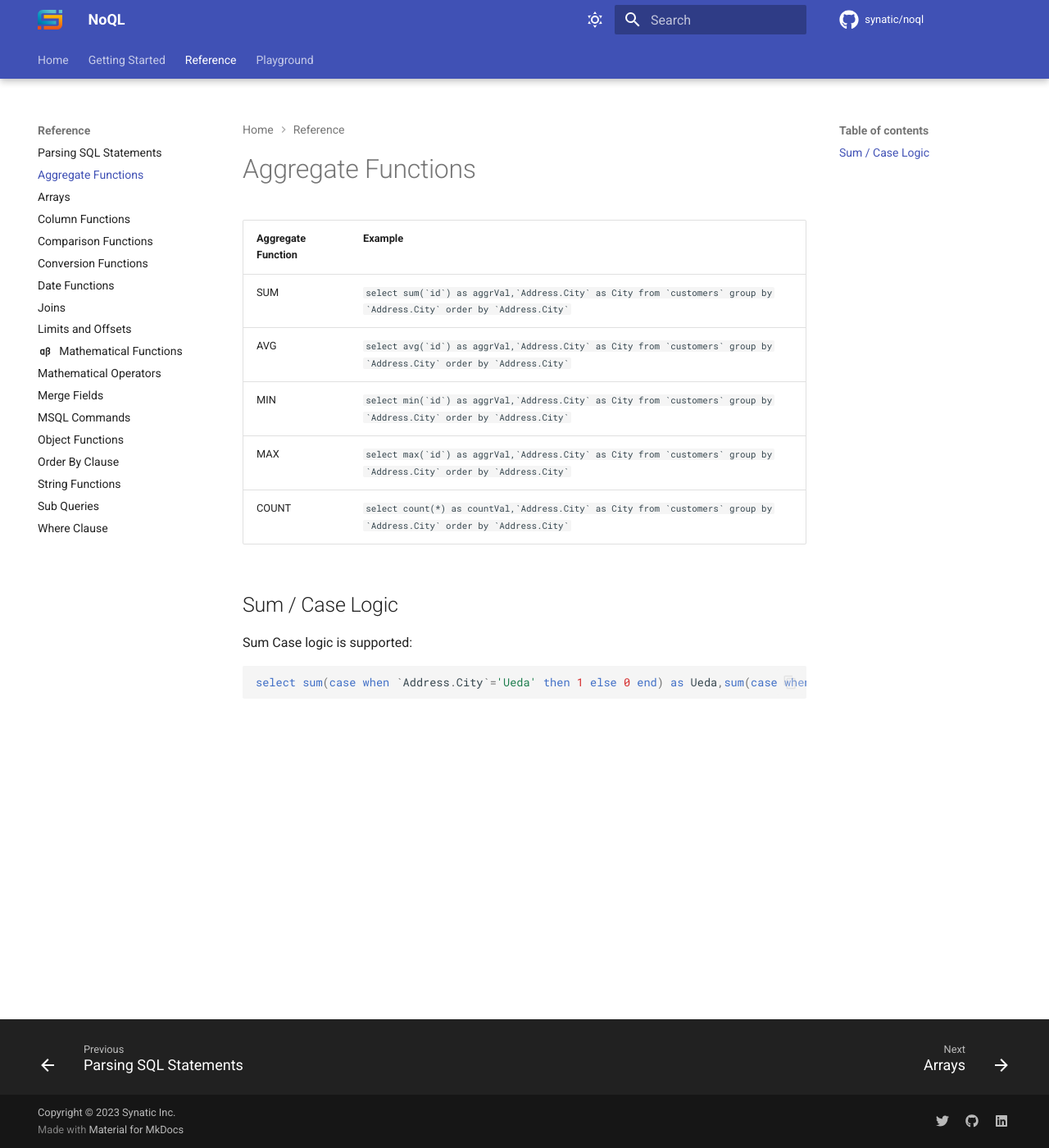
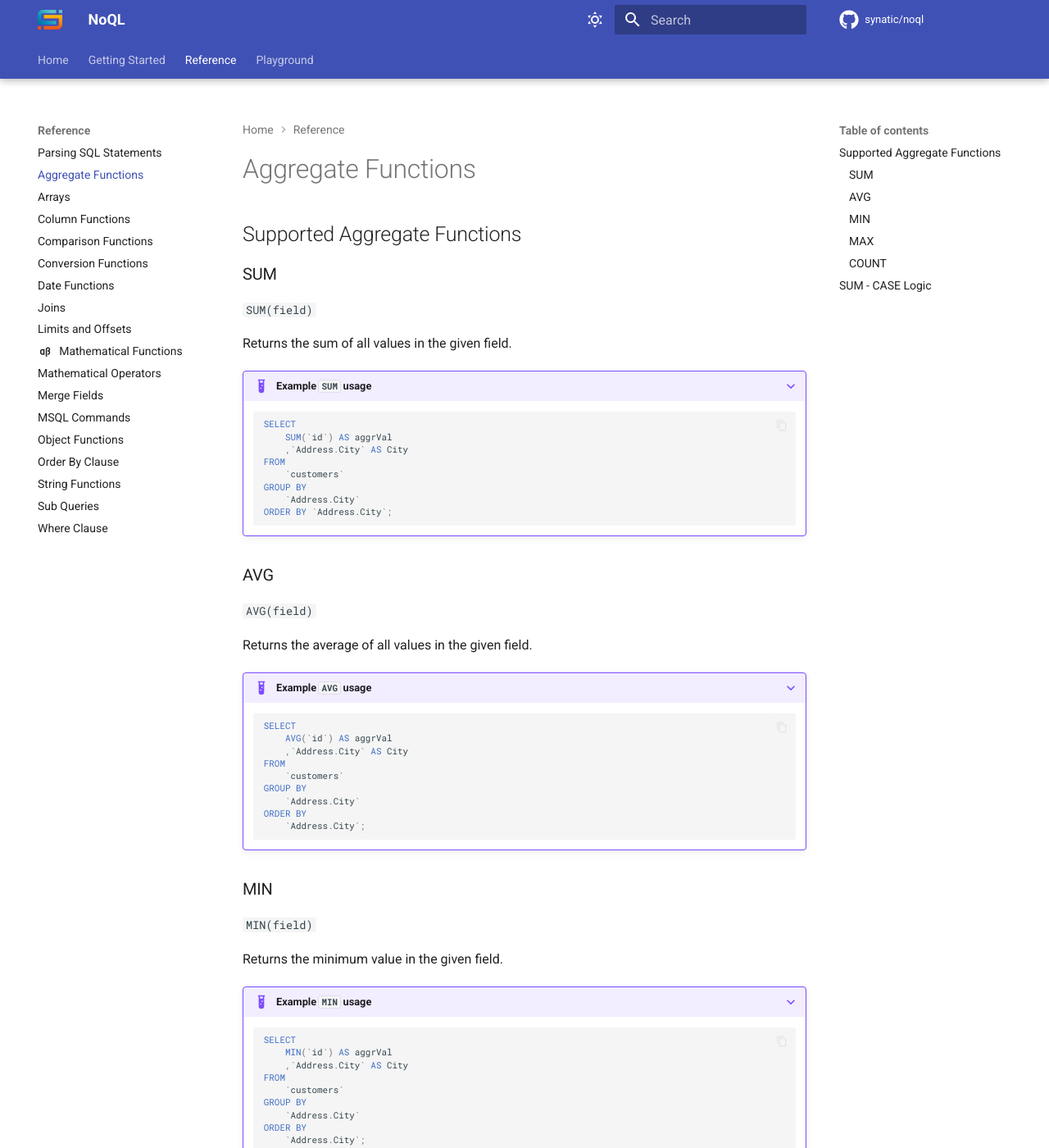
Before and after one commit to synatic/noql, an MkDocs documentation site: the page built from docs/docs/reference/aggregate-functions.md, in a window 1280 px wide and 1400 px high. Shown: the whole window at 82% size. Built offline with MkDocs 1.6.1 and Material for MkDocs 9.7.7, drawn with Linux system fonts in a browser that asks for light colours; a script that is not in the unit is left out; comment, search, counter and statistics services are not loaded; some of the changed text lies outside the part shown.

Commit message:
aggregate and join formatting

````diff
--- a/docs/docs/reference/aggregate-functions.md
+++ b/docs/docs/reference/aggregate-functions.md
@@ -1,17 +1,118 @@
 # Aggregate Functions
 
-| Aggregate Function | Example                                                                                                                    |
-| ------------------ | -------------------------------------------------------------------------------------------------------------------------- |
-| SUM                | `` select sum(`id`) as aggrVal,`Address.City` as City from `customers` group by `Address.City` order by `Address.City`  `` |
-| AVG                | `` select avg(`id`) as aggrVal,`Address.City` as City from `customers` group by `Address.City` order by `Address.City`  `` |
-| MIN                | `` select min(`id`) as aggrVal,`Address.City` as City from `customers` group by `Address.City` order by `Address.City`  `` |
-| MAX                | `` select max(`id`) as aggrVal,`Address.City` as City from `customers` group by `Address.City` order by `Address.City`  `` |
-| COUNT              | `` select count(*) as countVal,`Address.City` as City from `customers` group by `Address.City` order by `Address.City`  `` |
+## Supported Aggregate Functions
 
-## Sum / Case Logic
+### SUM
+
+`SUM(field)`
+
+Returns the sum of all values in the given field.
+
+???+ example "Example `SUM` usage"
+
+    ```sql
+    SELECT
+        SUM(`id`) AS aggrVal
+        ,`Address.City` AS City
+    FROM
+        `customers`
+    GROUP BY
+        `Address.City`
+    ORDER BY `Address.City`;
+    ```
+
+### AVG
+
+`AVG(field)`
+
+Returns the average of all values in the given field.
+
+???+ example "Example `AVG` usage"
+
+    ```sql
+    SELECT
+        AVG(`id`) AS aggrVal
+        ,`Address.City` AS City
+    FROM
+        `customers`
+    GROUP BY
+        `Address.City`
+    ORDER BY
+        `Address.City`;
+    ```
+
+### MIN
+
+`MIN(field)`
+
+Returns the minimum value in the given field.
+
+???+ example "Example `MIN` usage"
+
+    ```sql
+    SELECT
+        MIN(`id`) AS aggrVal
+        ,`Address.City` AS City
+    FROM
+        `customers`
+    GROUP BY
+        `Address.City`
+    ORDER BY
+        `Address.City`;
+    ```
+
+### MAX
+
+`MAX(field)`
+
+Returns the maximum value in the given field.
+
+???+ example "Example `MAX` usage"
+
+    ```sql
+    SELECT
+        MAX(`id`) AS aggrVal
+        ,`Address.City` AS City
+    FROM
+        `customers`
+    GROUP BY
+        `Address.City`
+    ORDER BY
+        `Address.City`;
+    ```
+
+### COUNT
+
+`COUNT(field)`
+
+Returns the count of rows in the given group.
+
+???+ example "Example `COUNT` usage"
+
+    ```sql
+    SELECT
+        COUNT(*) AS countVal
+        ,`Address.City` AS City
+    FROM
+        `customers`
+    GROUP BY
+        `Address.City`
+    ORDER BY
+        `Address.City`;
+    ```
+
+## `SUM` - `CASE` Logic
 
 Sum Case logic is supported:
 
-```sql
-select sum(case when `Address.City`='Ueda' then 1 else 0 end) as Ueda,sum(case when `Address.City`='Tete' then 1 else 0 end) as Tete from `customers` group by `xxx`
-```
+???+ example "Example `SUM` - `CASE` usage"
+
+    ```sql
+    SELECT
+        SUM(CASE WHEN `Address.City`='Ueda' THEN 1 ELSE 0 END) AS Ueda
+        ,SUM(CASE WHEN `Address.City`='Tete' THEN 1 ELSE 0 END) AS Tete
+    FROM
+        `customers`
+    GROUP BY
+        `xxx`
+    ```
````
Also changed, not shown: docs/docs/reference/joins.md (+72 -43 lines).
